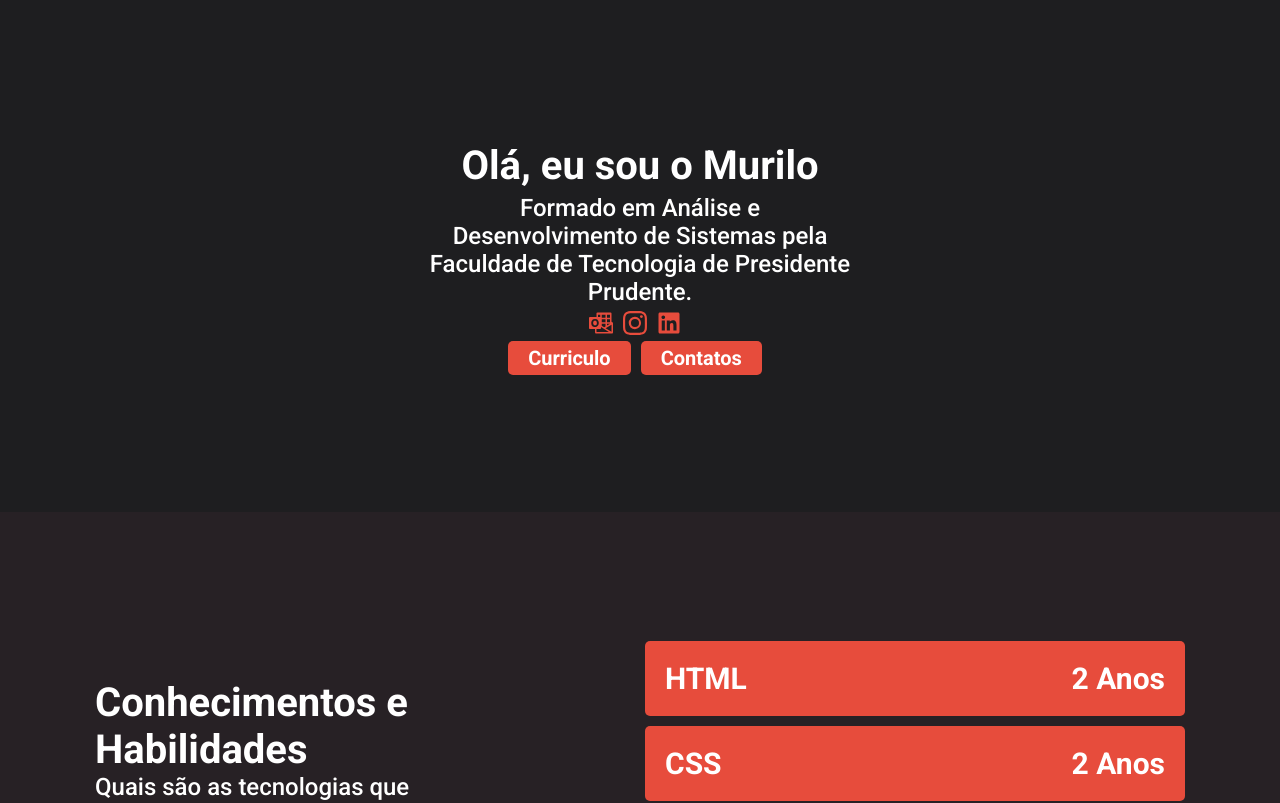
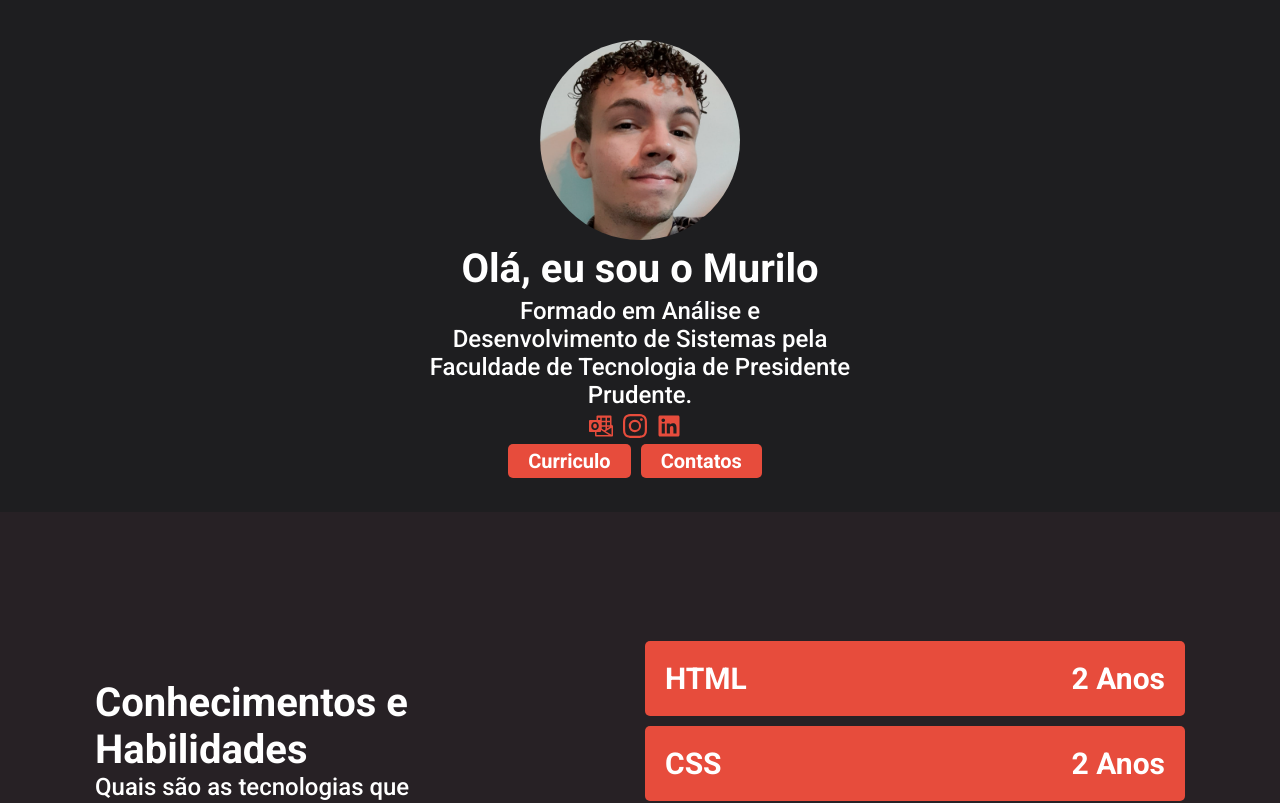
Before and after one commit to Procedeus/Portfolio, a React (Create React App) app: page / in a window 1280 px wide. Shown: the top 803 px of the page. Built offline with nearby package versions, Linux system fonts and the light colour scheme.

Commit message:
Atualizações da informações do header

```diff
--- a/src/Components/Header/index.css
+++ b/src/Components/Header/index.css
@@ -23,6 +23,7 @@
     display: flex;
     flex-direction: column;
     gap: 5px;
+    align-items: center;
 }
 
 .header-button{
@@ -35,3 +36,8 @@
     border-radius: 5px;
     margin-right: 10px;
 }
+
+#perfil{
+    border-radius: 50%;
+    width: 200px;
+}
--- a/src/Components/Header/index.js
+++ b/src/Components/Header/index.js
@@ -2,12 +2,14 @@ import './index.css';
 import { SiMicrosoftoutlook } from 'react-icons/si';
 import { BsInstagram } from 'react-icons/bs';
 import { FaLinkedin } from 'react-icons/fa';
+import img from '../../assets/photo.png'
 
 const Header = () => {
     return (
         <div className="container-header">
             <div className="col-4">
                 <div className='flex'>
+                    <img id='perfil' src={img}></img>
                     <h1>Olá, eu sou o Murilo</h1>
                     <p>Formado em Análise e Desenvolvimento de Sistemas pela Faculdade de Tecnologia de Presidente Prudente.</p>
                     <div>
@@ -16,7 +18,7 @@ const Header = () => {
                         <a href='https://www.linkedin.com/in/murilo-rez/' className='icon'><FaLinkedin/></a>
                     </div>
                     <div>
-                        <a href="/" className='header-button'>Curriculo</a>
+                        <a href="https://drive.google.com/u/0/uc?id=1NSIlC83EGFacr3Swp4PrCn_kjn4Sxl_K&export=download" className='header-button'>Curriculo</a>
                         <a href="#contact" className='header-button'>Contatos</a>
                     </div>
                 </div>
--- a/src/Components/Projetos/index.js
+++ b/src/Components/Projetos/index.js
@@ -10,7 +10,7 @@ const Projetos = () => {
             </div>
             <div className='p-col-6'>
                 <div className='project'>
-                    <img src={img} alt="Girl in a jacket"/>
+                    <img src={img} alt=""/>
                     <div className='padding-project'>
                         <h2>Amigo Secreto com React</h2>
                         <p>Projeto cadastra pessoas em um tabela e as sorteia, enviando um email com as informações de qual é o amigo secreto.</p>
```
Also changed, not shown: src/assets/photo.png (added), 1 other file (tests, documents, lock files or other folders).
